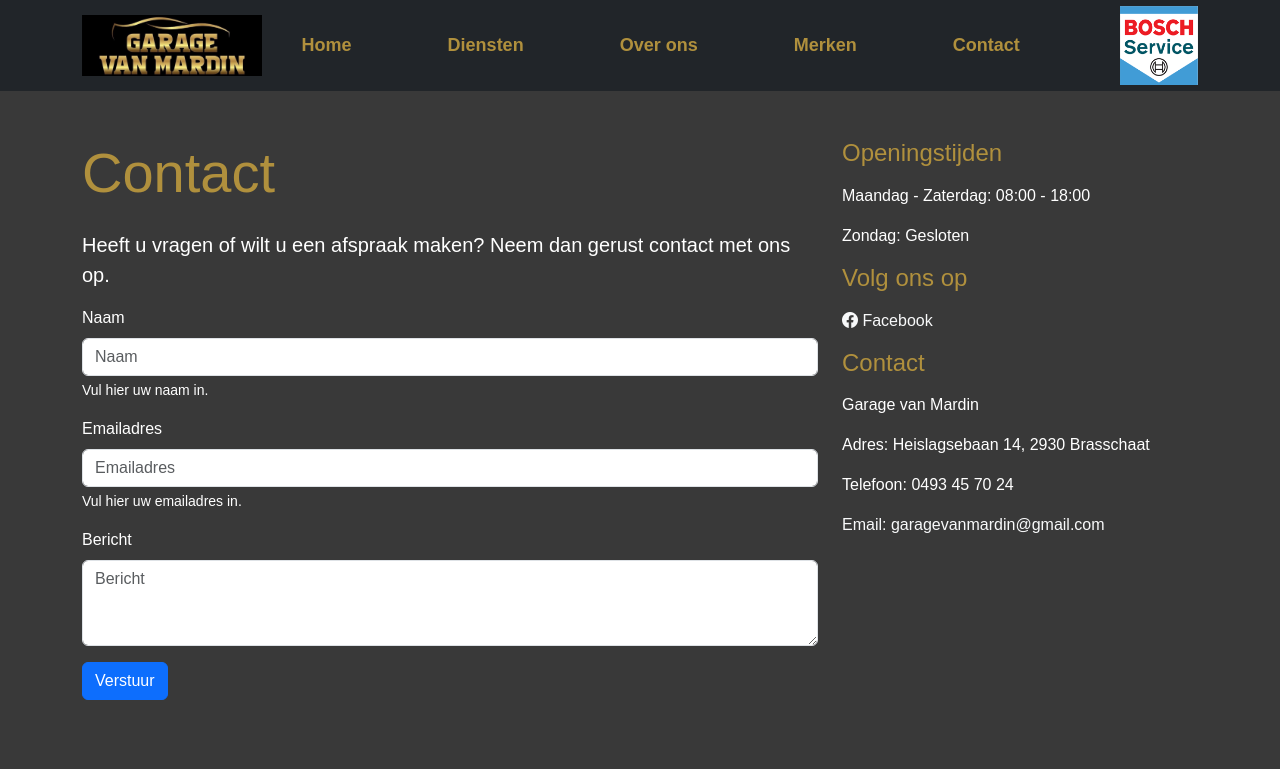
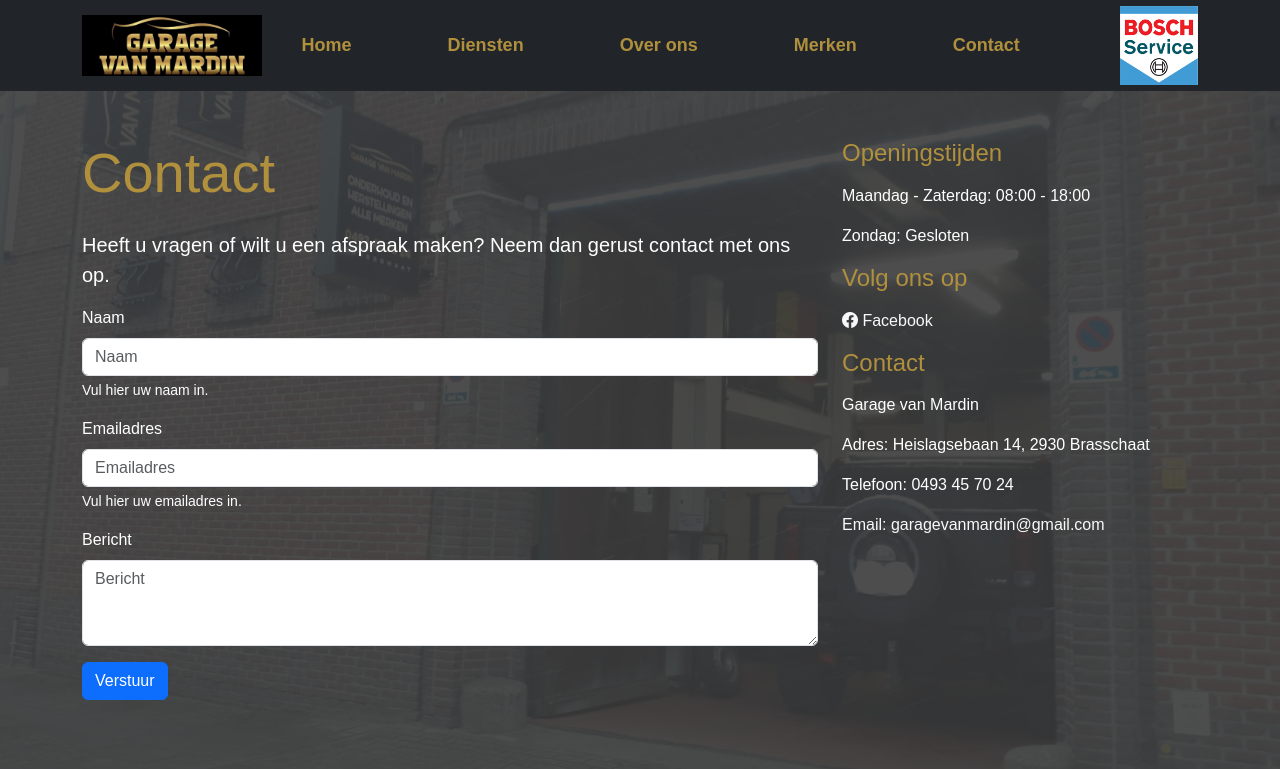
Before and after one commit to laurens6060/Garage-van-mardin, a plain HTML site: page contact.html in a window 1280 px wide. Shown: the top 769 px of the page. Drawn offline with nearby package versions, Linux system fonts and the light colour scheme; grey boxes are pictures that could not be loaded.

Commit message:
ready for deployment

```diff
--- a/contact.html
+++ b/contact.html
@@ -34,7 +34,7 @@
             <img class="bosch-logo" src="img/Bosch_Service-logo-A26710111C-seeklogo.com.png">
         </div>
     </nav>
-
+    <img class="page-background-img" src="img/voorkant-garage.jpg" alt="logo">
     <div class="container mt-5">
         <div class="row">
             <div class="col-lg-8">
--- a/css/contact.css
+++ b/css/contact.css
@@ -41,3 +41,14 @@ h1 {
 .bosch-logo {
     width: 7%;
 }
+
+.page-background-img {
+    position: fixed;
+    top: 0;
+    left: 0;
+    z-index: -1;
+    width: 100%;
+    height: 100%;
+    object-fit: cover;
+    opacity: 0.1;
+}
```
